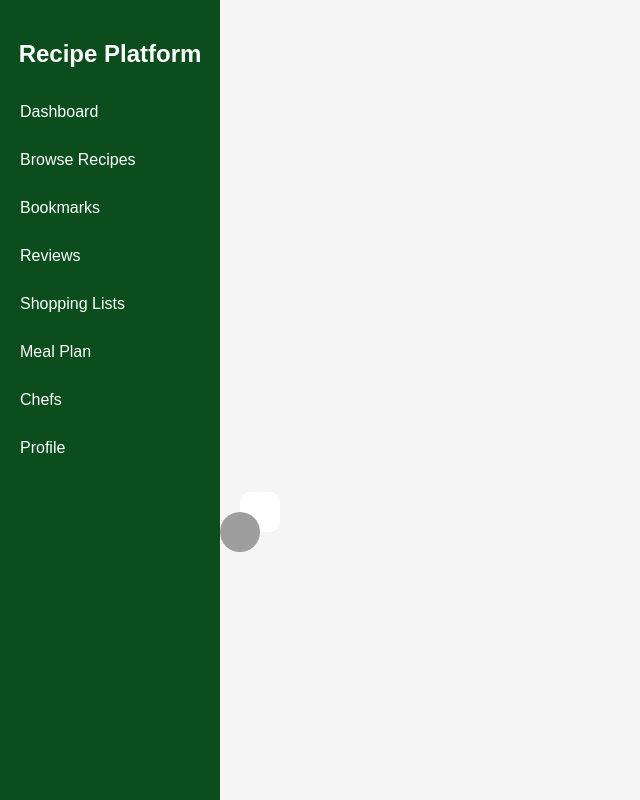
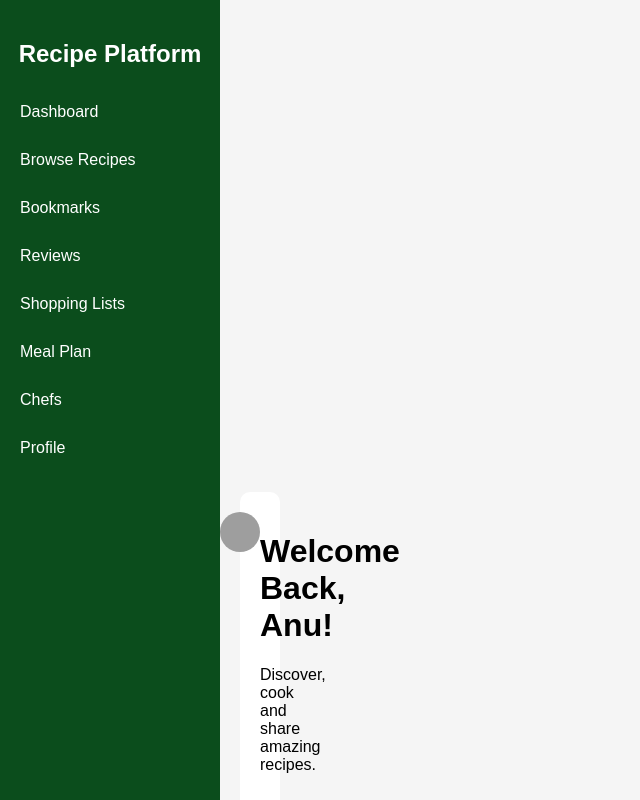
Before and after one commit to jannatjarin/Web-Tech-final-project-group-1, a PHP site: page /user/dashboard.php in a window 1280 px wide. Shown: the whole page, without its empty margins (0-640 px from the left). Run offline with PHP 8.4, Linux system fonts and the light colour scheme; grey boxes are pictures that could not be loaded.

Commit message:
add some text on top

```diff
--- a/user/dashboard.php
+++ b/user/dashboard.php
@@ -202,3 +202,7 @@ button:hover
 <div class="profile">
 <img src="images/profile.jpg" alt ="profile picture">
 </div>
+
+<h1>Welcome Back, Anu!</h1>
+
+<p>Discover, cook and share amazing recipes.</p>
```
